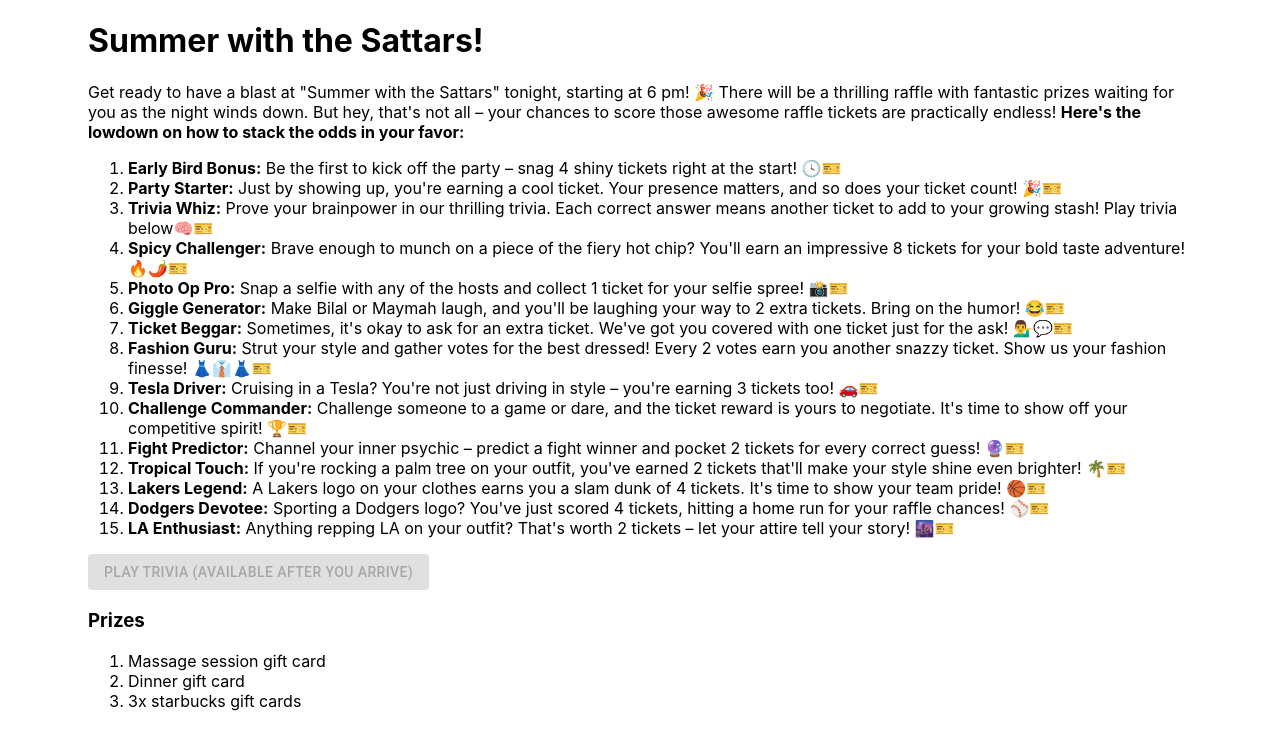
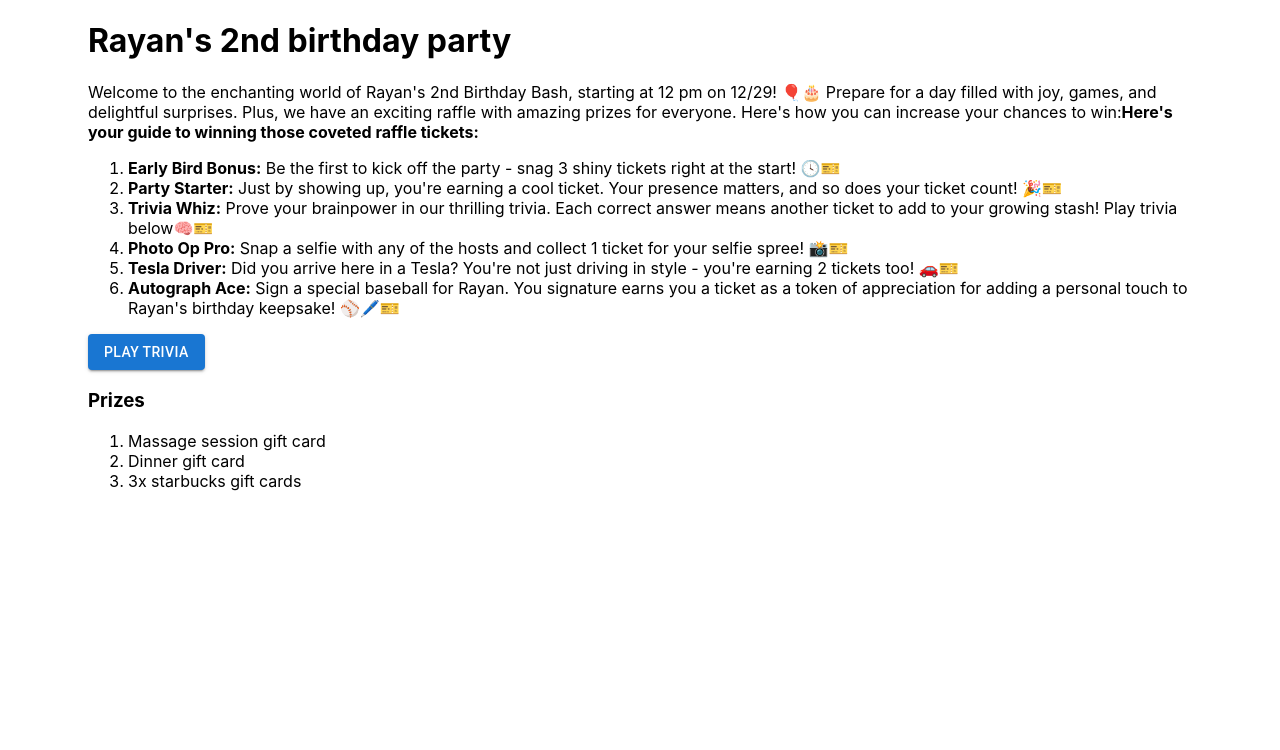
Before and after one commit to bilalsattar24/bilalsattar, a React (Create React App) app: page / in a window 1280 px wide. Shown: the top 750 px of the page. Built offline with nearby package versions, Linux system fonts and the light colour scheme.

Commit message:
update to rayans bday

```diff
--- a/public/index.html
+++ b/public/index.html
@@ -5,10 +5,7 @@
     <link rel="icon" href="%PUBLIC_URL%/favicon.ico" />
     <meta name="viewport" content="width=device-width, initial-scale=1" />
     <meta name="theme-color" content="#000000" />
-    <meta
-      name="description"
-      content="Web site created using create-react-app"
-    />
+    <meta name="description" content="Web site created using create-react-app" />
     <link rel="apple-touch-icon" href="%PUBLIC_URL%/logo192.png" />
     <!--
       manifest.json provides metadata used when your web app is installed on a
@@ -24,7 +21,24 @@
       work correctly both with client-side routing and a non-root public URL.
       Learn how to configure a non-root public URL by running `npm run build`.
     -->
-    <title>React App</title>
+    <meta property="og:title" content="Rayan's 2nd Birthday" />
+    <meta property="og:description" content="View today's entertainment" />
+    <meta property="og:image" content="https://i.imgur.com/TPsv9bl.jpg" />
+    <meta property="og:url" content="bilalsattar.com" />
+    <meta property="og:type" content="website" />
+    <title>Rayans Birthday Bash</title>
+
+    <!-- Google tag (gtag.js) -->
+    <script async src="https://www.googletagmanager.com/gtag/js?id=G-C79ZX9G2F8"></script>
+    <script>
+      window.dataLayer = window.dataLayer || [];
+      function gtag() {
+        dataLayer.push(arguments);
+      }
+      gtag('js', new Date());
+
+      gtag('config', 'G-C79ZX9G2F8');
+    </script>
   </head>
   <body>
     <noscript>You need to enable JavaScript to run this app.</noscript>
--- a/src/App.tsx
+++ b/src/App.tsx
@@ -6,12 +6,12 @@ import { Container } from '@mui/system';
 import TriviaGame from './TriviaGame';
 
 function App() {
-  const [currentComponent, setCurrentComponent] = useState('home');
+  const [currentComponent, setCurrentComponent] = useState('rayan');
   const handleTwilioClick = () => {
     setCurrentComponent('twilio');
   };
   const handleHomeClick = () => {
-    setCurrentComponent('home');
+    setCurrentComponent('rayan');
   };
   const handleTriviaClick = () => {
     setCurrentComponent('trivia');
@@ -21,20 +21,20 @@ function App() {
     switch (currentComponent) {
       case 'trivia':
         return <TriviaGame />;
-      case 'home':
+      case 'rayan':
         return (
           <Container>
-            <h1>Summer with the Sattars!</h1>
+            <h1>Rayan's 2nd birthday party</h1>
             <p>
-              Get ready to have a blast at "Summer with the Sattars" tonight, starting at 6 pm! 🎉
-              There will be a thrilling raffle with fantastic prizes waiting for you as the night
-              winds down. But hey, that's not all – your chances to score those awesome raffle
-              tickets are practically endless!{' '}
-              <strong>Here's the lowdown on how to stack the odds in your favor:</strong>
+              Welcome to the enchanting world of Rayan's 2nd Birthday Bash, starting at 12 pm on
+              12/29! 🎈🎂 Prepare for a day filled with joy, games, and delightful surprises. Plus,
+              we have an exciting raffle with amazing prizes for everyone. Here's how you can
+              increase your chances to win:
+              <strong>Here's your guide to winning those coveted raffle tickets:</strong>
             </p>
             <ol>
               <li>
-                <strong>Early Bird Bonus:</strong> Be the first to kick off the party – snag 4 shiny
+                <strong>Early Bird Bonus:</strong> Be the first to kick off the party - snag 3 shiny
                 tickets right at the start! 🕓🎫
               </li>
               <li>
@@ -47,59 +47,22 @@ function App() {
                 below🧠🎫
               </li>
               <li>
-                <strong>Spicy Challenger:</strong> Brave enough to munch on a piece of the fiery hot
-                chip? You'll earn an impressive 8 tickets for your bold taste adventure! 🔥🌶️🎫
-              </li>
-              <li>
                 <strong>Photo Op Pro:</strong> Snap a selfie with any of the hosts and collect 1
                 ticket for your selfie spree! 📸🎫
               </li>
               <li>
-                <strong>Giggle Generator:</strong> Make Bilal or Maymah laugh, and you'll be
-                laughing your way to 2 extra tickets. Bring on the humor! 😂🎫
+                <strong>Tesla Driver:</strong> Did you arrive here in a Tesla? You're not just
+                driving in style - you're earning 2 tickets too! 🚗🎫
               </li>
               <li>
-                <strong>Ticket Beggar:</strong> Sometimes, it's okay to ask for an extra ticket.
-                We've got you covered with one ticket just for the ask! 💁‍♂️💬🎫
-              </li>
-              <li>
-                <strong>Fashion Guru:</strong> Strut your style and gather votes for the best
-                dressed! Every 2 votes earn you another snazzy ticket. Show us your fashion finesse!
-                👗👔👗🎫
-              </li>
-              <li>
-                <strong>Tesla Driver:</strong> Cruising in a Tesla? You're not just driving in style
-                – you're earning 3 tickets too! 🚗🎫
-              </li>
-              <li>
-                <strong>Challenge Commander:</strong> Challenge someone to a game or dare, and the
-                ticket reward is yours to negotiate. It's time to show off your competitive spirit!
-                🏆🎫
-              </li>
-              <li>
-                <strong>Fight Predictor:</strong> Channel your inner psychic – predict a fight
-                winner and pocket 2 tickets for every correct guess! 🔮🎫
-              </li>
-              <li>
-                <strong>Tropical Touch:</strong> If you're rocking a palm tree on your outfit,
-                you've earned 2 tickets that'll make your style shine even brighter! 🌴🎫
-              </li>
-              <li>
-                <strong>Lakers Legend:</strong> A Lakers logo on your clothes earns you a slam dunk
-                of 4 tickets. It's time to show your team pride! 🏀🎫
-              </li>
-              <li>
-                <strong>Dodgers Devotee:</strong> Sporting a Dodgers logo? You've just scored 4
-                tickets, hitting a home run for your raffle chances! ⚾🎫
-              </li>
-              <li>
-                <strong>LA Enthusiast:</strong> Anything repping LA on your outfit? That's worth 2
-                tickets – let your attire tell your story! 🌆🎫
+                <strong>Autograph Ace:</strong> Sign a special baseball for Rayan. You signature
+                earns you a ticket as a token of appreciation for adding a personal touch to Rayan's
+                birthday keepsake! ⚾🖊️🎫
               </li>
             </ol>
 
-            <Button disabled variant='contained' onClick={handleTriviaClick}>
-              Play Trivia (Available after you arrive)
+            <Button variant='contained' onClick={handleTriviaClick}>
+              Play Trivia
             </Button>
             <div>
               <h3>Prizes</h3>
--- a/src/TriviaGame.tsx
+++ b/src/TriviaGame.tsx
@@ -1,25 +1,9 @@
 import React, { useState } from 'react';
 import { Button } from '@mui/material';
 import './App.css';
+import { rayanBirthdayQuestions } from './questions';
 
-interface Question {
-  questionText: string;
-  options: string[];
-  correctOptionIndex: number;
-}
-
-const questions: Question[] = [
-  {
-    questionText: 'When did the Sattar family move here?',
-    options: ['2001', '2011', '2008', '2014'],
-    correctOptionIndex: 2,
-  },
-  {
-    questionText: 'Which city did Maymah grow up in?',
-    options: ['Culver City', 'Torrance', 'Hawthorne', 'Marina Del Rey'],
-    correctOptionIndex: 0,
-  },
-];
+const questions = [...rayanBirthdayQuestions];
 const localCurrentIndex = parseFloat(localStorage.getItem('currentQuestionIndex') ?? '0');
 const localScore = parseFloat(localStorage.getItem('score') ?? '0');
 const localGameOver = localStorage.getItem('gameOver') === 'true';
--- a/src/Twilio/Twilio.tsx
+++ b/src/Twilio/Twilio.tsx
@@ -2,9 +2,9 @@ import { Button } from '@mui/material';
 import { FC } from 'react';
 import styles from './Twilio.module.css';
 
-interface TwilioProps {
+type TwilioProps = {
   homeClick: () => void;
-}
+};
 
 const Twilio: FC<TwilioProps> = (props) => (
   <div className={styles.Twilio} data-testid='Twilio'>
--- /dev/null
+++ b/src/questions.ts
@@ -0,0 +1,104 @@
+type Question = {
+  questionText: string;
+  options: string[];
+  correctOptionIndex: number;
+};
+
+export const questions: Question[] = [
+  {
+    questionText: 'When did the Sattar family move here?',
+    options: ['2001', '2011', '2008', '2014'],
+    correctOptionIndex: 2,
+  },
+  {
+    questionText:
+      'What iconic cosmetics brand is known for its red lipsticks, including the shade "Ruby Woo"?',
+    options: ['Maybelline', 'NARS', 'MAC Cosmetics', 'Revlon'],
+    correctOptionIndex: 2,
+  },
+  {
+    questionText:
+      'Which famous neighborhood in Los Angeles is known as the epicenter of the American film and television industry?',
+    options: ['Beverly Hills', 'Hollywood', 'Santa Monica', 'Venice'],
+    correctOptionIndex: 1,
+  },
+  {
+    questionText:
+      'Which iconic fashion magazine is known for its annual September issue and has been the subject of a documentary?',
+    options: ['Vogue', 'Elle', 'Cosmopolitan', 'InStyle'],
+    correctOptionIndex: 0,
+  },
+  {
+    questionText: 'Which city did Maymah grow up in?',
+    options: ['Culver City', 'Torrance', 'Hawthorne', 'Marina Del Rey'],
+    correctOptionIndex: 0,
+  },
+  {
+    questionText:
+      'Which constellation is often associated with summer and can be seen prominently in the night sky during this season?',
+    options: ['Orion', 'Ursa Major', 'Cassiopeia', 'Cygnus'],
+    correctOptionIndex: 2,
+  },
+  {
+    questionText: 'Are you enjoying this game??',
+    options: ['Yes', 'No', 'Maybe', 'zzzzzz'],
+    correctOptionIndex: 0,
+  },
+  {
+    questionText: 'What programming language is this website written in?',
+    options: ['Java', 'C++', 'Javscript', 'Swift'],
+    correctOptionIndex: 2,
+  },
+  {
+    questionText:
+      'In which month does the summer season typically begin in the Northern Hemisphere?',
+    options: ['June', 'July', 'August', 'September'],
+    correctOptionIndex: 0,
+  },
+  {
+    questionText:
+      'What is the phenomenon that occurs during summer solstice, where the sun is at its highest point in the sky and the day has the longest daylight hours?',
+    options: ['Equinox', 'Solstice', 'Eclipse', 'Aurora'],
+    correctOptionIndex: 1,
+  },
+  {
+    questionText:
+      'The "Hollywood Sign" originally read a different phrase before it was changed to "Hollywood." What was the original phrase?',
+    options: ['Hollywoodland', 'Hollywood Hills', 'Silver Screen', 'Tinseltown'],
+    correctOptionIndex: 0,
+  },
+  {
+    questionText:
+      'Which major Los Angeles freeway is known for its heavy traffic congestion and its mention in countless movies and songs?',
+    options: ['Interstate 405', 'Interstate 10', 'Interstate 5', 'Interstate 101'],
+    correctOptionIndex: 0,
+  },
+];
+
+export const rayanBirthdayQuestions: Question[] = [
+  {
+    questionText: 'What does Rayan call his blanket?',
+    options: ['Be', 'Me', 'Binky', 'Blanket'],
+    correctOptionIndex: 1,
+  },
+  {
+    questionText: "What is Rayan's first word(s)",
+    options: ['Car', 'Wow', 'Mama', 'Doodoo'],
+    correctOptionIndex: 2,
+  },
+  {
+    questionText: "What is Rayan's height",
+    options: ['34"', '30"', '32"', '36"'],
+    correctOptionIndex: 0,
+  },
+  {
+    questionText: 'How does Rayan pronounce Cybertruck',
+    options: ['shyber', 'sychuck', 'cyber truck', 'chuck'],
+    correctOptionIndex: 1,
+  },
+  {
+    questionText: "What is Rayan's actual birthday",
+    options: ['December 31st', 'December 25th', 'December 30th', 'December 29th'],
+    correctOptionIndex: 3,
+  },
+];
```
